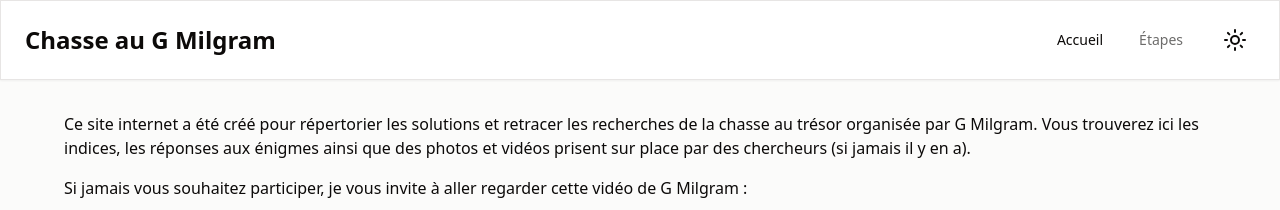
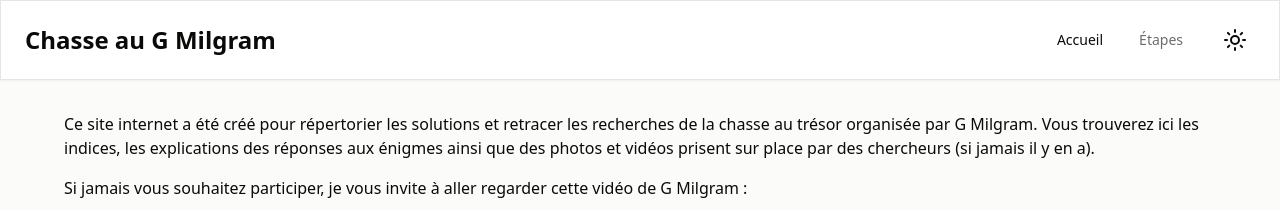
Before and after one commit to lahgolz/chasse-au-tr-sor-gmilgram, a Next.js app: page / in a window 1280 px wide. Shown: the top 210 px of the page. Built offline with nearby package versions, Linux system fonts and the light colour scheme.

Commit message:
fix: replace "réponse" par "explications"

```diff
--- a/src/app/etapes/page.tsx
+++ b/src/app/etapes/page.tsx
@@ -27,7 +27,7 @@ export default function Steps() {
 											<li>Un lien : https://giphy.com/gifs/ggM2mcRFtz1GDbrUrS</li>
 											<li>La phrase : "Va chez Raymonde et demande lui une limonade dynamisée"</li>
 										</ol>
-										<h4 className="text-lg underline md:text-xl">Réponses :</h4>
+										<h4 className="text-lg underline md:text-xl">Explications :</h4>
 										<p>En tapant le lien sur un moteur de recherche, on est redirigé vers un gif :</p>
 										<div className="relative h-96">
 											<Image
--- a/src/app/page.tsx
+++ b/src/app/page.tsx
@@ -8,8 +8,8 @@ export default function Home() {
 			<div className="flex flex-col gap-4">
 				<p>
 					Ce site internet a été créé pour répertorier les solutions et retracer les recherches de la chasse au trésor
-					organisée par G Milgram. Vous trouverez ici les indices, les réponses aux énigmes ainsi que des photos et
-					vidéos prisent sur place par des chercheurs (si jamais il y en a).
+					organisée par G Milgram. Vous trouverez ici les indices, les explications des réponses aux énigmes ainsi que
+					des photos et vidéos prisent sur place par des chercheurs (si jamais il y en a).
 				</p>
 				<p>Si jamais vous souhaitez participer, je vous invite à aller regarder cette vidéo de G Milgram :</p>
 				<iframe
```
